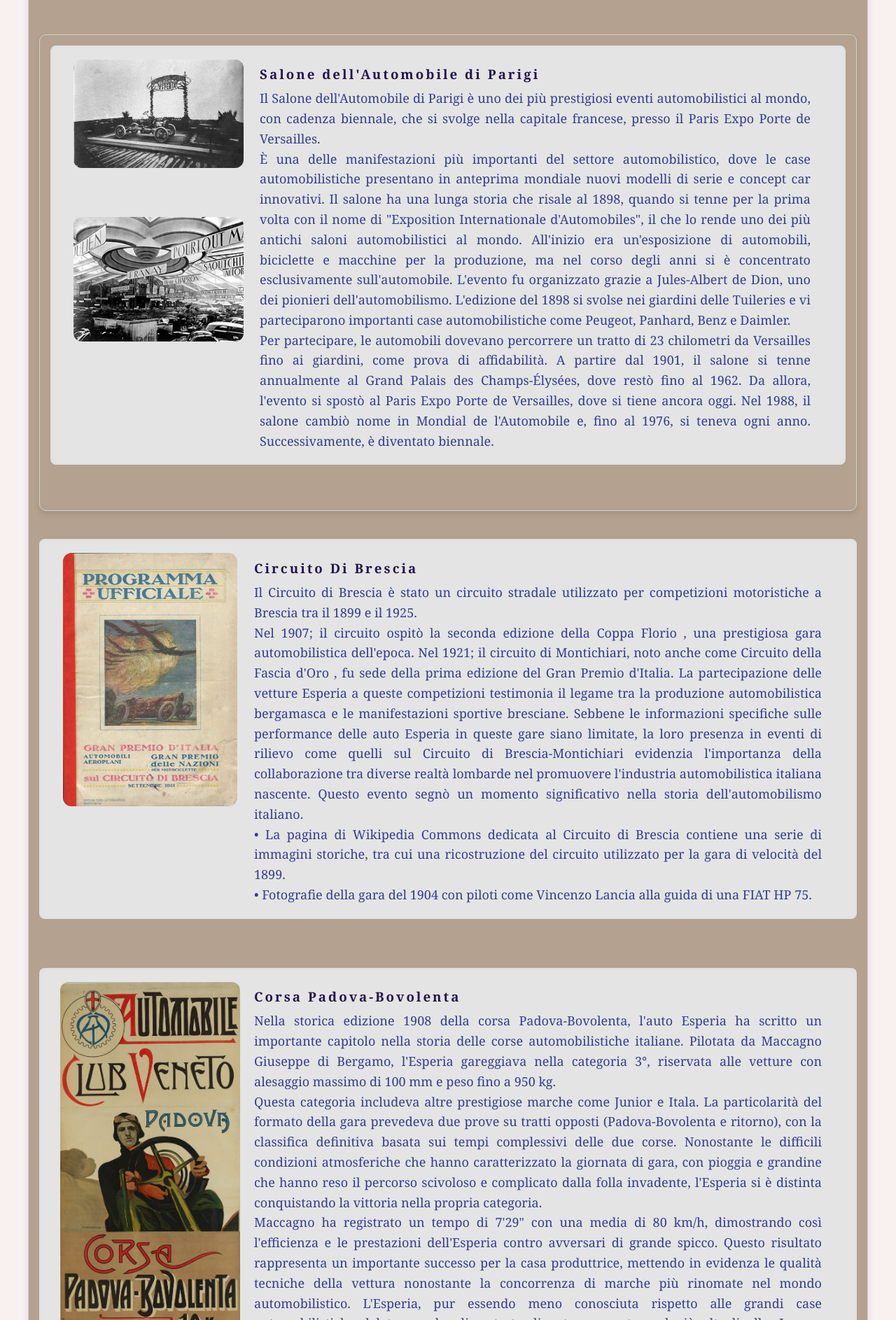
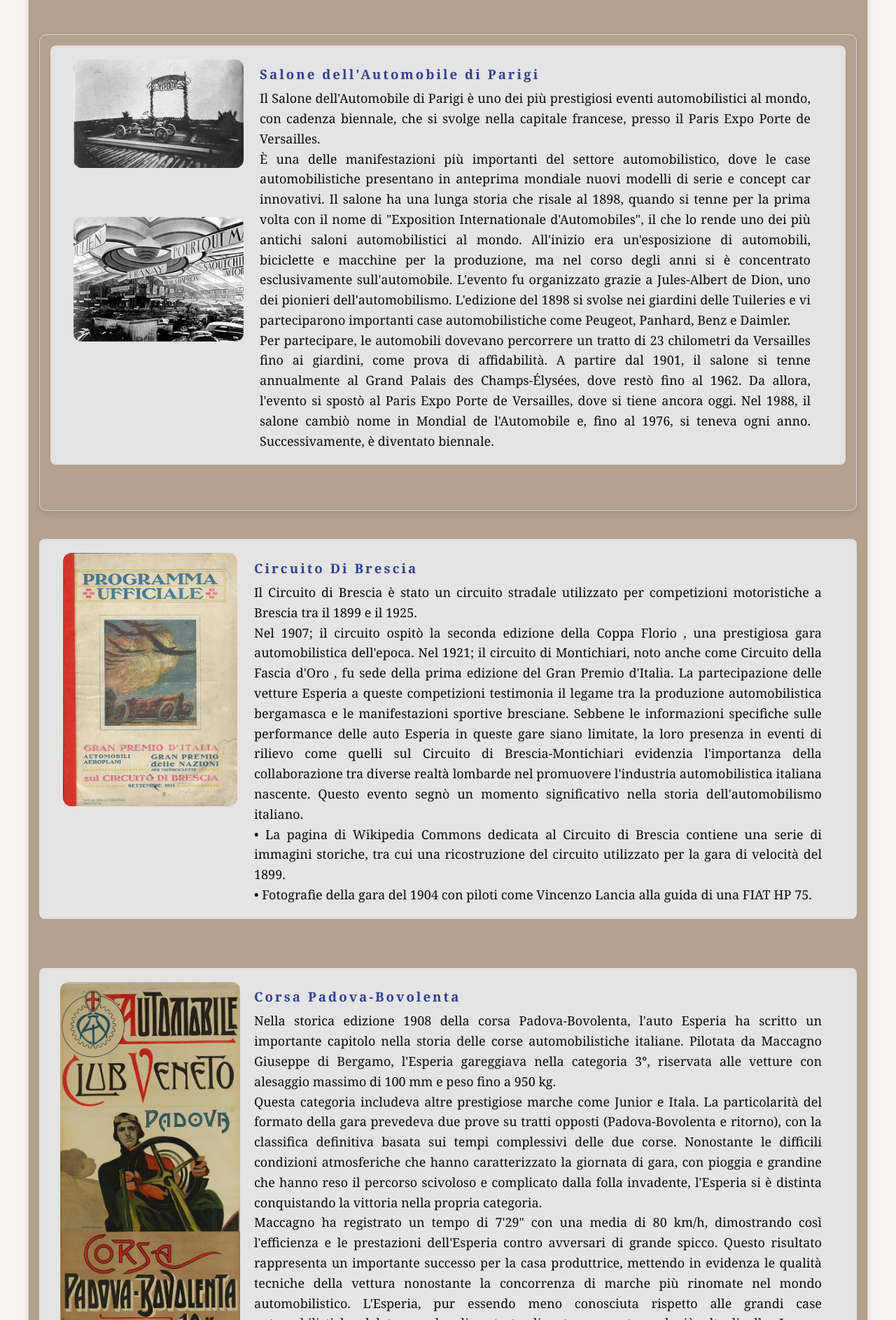
Before and after one commit to rotagiacomo/paleohistory, a plain HTML site: page curiosità.html in a window 1280 px wide. Shown: the part 635-2521 px from the top of the page at 70% size. Drawn offline with Linux system fonts and the light colour scheme.

Commit message:
Update curiosità.html

```diff
--- a/curiosità.html
+++ b/curiosità.html
@@ -63,7 +63,7 @@
 
         <main class="content">
             <section class="title-block" aria-labelledby="curiosita-heading">
-                <h1 id="curiosita-heading" style="font-family: 'EB Garamond', serif; color:#2D286E">Curiosità</h1>
+                <h1 id="curiosita-heading" style="font-family: 'EB Garamond', serif; color: #343D90;">Curiosità</h1>
             </section>
 
             <!-- Sezione Salone dell'Automobile di Parigi -->
@@ -77,9 +77,9 @@
                     </div>
                     <div class="text-column-center">
                         <div class="titleblock-2">
-                            <h3 style="font-family: 'EB Garamond', serif; color: #23164d" id="salone-parigi-title"><b>Salone dell'Automobile di Parigi</b></h3>
+                            <h3 style="font-family: 'EB Garamond', serif; color: #343D90" id="salone-parigi-title"><b>Salone dell'Automobile di Parigi</b></h3>
                         </div>
-                        <p style="font-family: Georgia, serif; font-size: 18px; line-height: 1.6; color: #343d90;" id="salone-parigi-desc">
+                        <p style="font-family: Georgia, serif; font-size: 18px; line-height: 1.6; color: #0c0b0b;" id="salone-parigi-desc">
                             Il Salone dell'Automobile di Parigi è uno dei più prestigiosi eventi automobilistici al
                             mondo, con cadenza biennale, che si svolge nella capitale francese, presso il Paris Expo
                             Porte de Versailles. <br> È una delle manifestazioni più importanti del settore automobilistico,
@@ -110,9 +110,9 @@
                     </div>
                     <div class="text-column-center">
                         <div class="titleblock-2">
-                            <h3 style="font-family: 'EB Garamond', serif; color:#23164d" id="brescia-title"><b>Circuito Di Brescia</b></h3>
+                            <h3 style="font-family: 'EB Garamond', serif; color:#343D90" id="brescia-title"><b>Circuito Di Brescia</b></h3>
                         </div>
-                        <p style="font-family: Georgia, serif; font-size: 18px; line-height: 1.6; color: #343d90;" id="brescia-desc">
+                        <p style="font-family: Georgia, serif; font-size: 18px; line-height: 1.6; color: #0c0b0b;" id="brescia-desc">
                             Il Circuito di Brescia è stato un circuito stradale utilizzato per competizioni motoristiche
                             a Brescia tra il 1899 e il 1925. <br> Nel 1907; il circuito ospitò la seconda edizione della
                             Coppa Florio , una prestigiosa gara automobilistica dell'epoca.
@@ -146,9 +146,9 @@
                     </div>
                     <div class="text-column-center">
                         <div class="titleblock-2">
-                            <h3 style="font-family: 'EB Garamond', serif; color: #23164d" id="padova-title"><b>Corsa Padova-Bovolenta</b></h3>
+                            <h3 style="font-family: 'EB Garamond', serif; color: #343D90" id="padova-title"><b>Corsa Padova-Bovolenta</b></h3>
                         </div>
-                        <p style="font-family: Georgia, serif; font-size: 18px; line-height: 1.6; color: #343d90;" id="padova-desc">
+                        <p style="font-family: Georgia, serif; font-size: 18px; line-height: 1.6; color: #0c0b0b;" id="padova-desc">
                             Nella storica edizione 1908 della corsa Padova-Bovolenta, l'auto Esperia ha scritto un
                             importante capitolo nella storia delle corse automobilistiche italiane.
 
```
